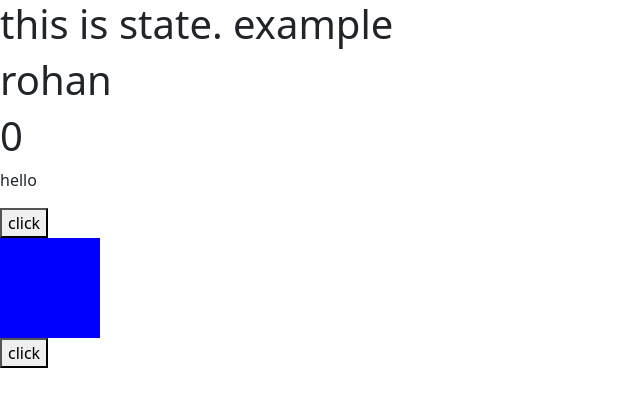
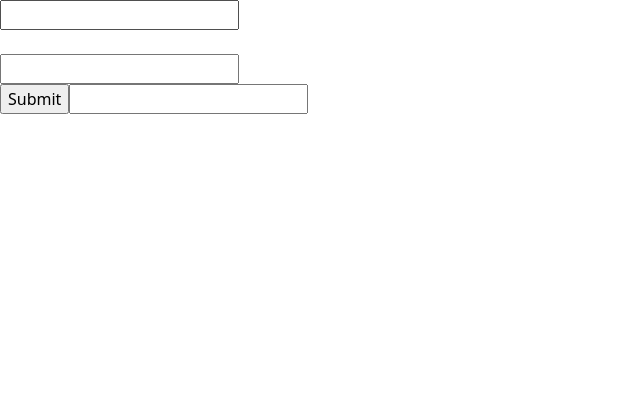
Before and after one commit to sidh-anvi01/REACT-2-30PM, a React (Vite) app: page / in a window 1280 px wide. Shown: the top 406 px of the page, without its empty margins (0-640 px from the left). Built offline with nearby package versions, Linux system fonts and the light colour scheme.

Commit message:
form handling in react 10:30

```diff
--- a/src/App.jsx
+++ b/src/App.jsx
@@ -400,13 +400,111 @@
 
 
 
-import React from 'react'
-import UseStateEx from './components/UseStateEx'
+// import React from 'react'
+// import UseStateEx from './components/UseStateEx'
+
+// const App = () => {
+//   return (
+//     <div>
+//       <UseStateEx/>
+//     </div>
+//   )
+// }
+
+// export default App
+
+
+
+// 10:30 form handling
+
+
+
+
+import React, { useState } from 'react'
+import './style/FormPage.css'
 
 const App = () => {
+  const [name, setName] = useState()
+  const [email, setEmail] = useState()
+  const [error, setError] = useState("")
+
+
+  const handelSubmit = (e) => {
+    e.preventDefault()
+
+
+    if (!name) {
+      console.log("please aenter the name ")
+      setError("add this name")
+      return false
+    }
+
+    if (!email) {
+      console.log("email mandatroy")
+      return false
+    }
+
+    console.log(name)
+    console.log(email)
+
+
+
+    const user = {
+      name: name,
+      email: email
+    }
+    console.log(user)
+
+    return true
+
+
+  }
+
+
+
   return (
     <div>
-      <UseStateEx/>
+      <>
+
+        <form onSubmit={handelSubmit}>
+
+          <input type="text"
+            name="" id=""
+            value={name}
+            onChange={(e) => setName(e.target.value)}
+
+          />  <br /><br />
+
+          {
+            error && <p></p>
+          }
+
+          <input
+            type="text" name=""
+            value={email}
+            onChange={(e) => setEmail(e.target.value)}
+            id=""
+          /><br />
+
+          <input
+            type="submit"
+            name="" id=""
+          />
+
+
+          <input type="password" name="" id="" />
+
+        </form>
+
+
+
+
+<h1>{name}</h1>
+<h1>{email}</h1>
+      </>
+
+
+
     </div>
   )
 }
--- /dev/null
+++ b/src/style/FormPage.css
@@ -0,0 +1,3 @@
+h1{
+    color: red;
+}
```
